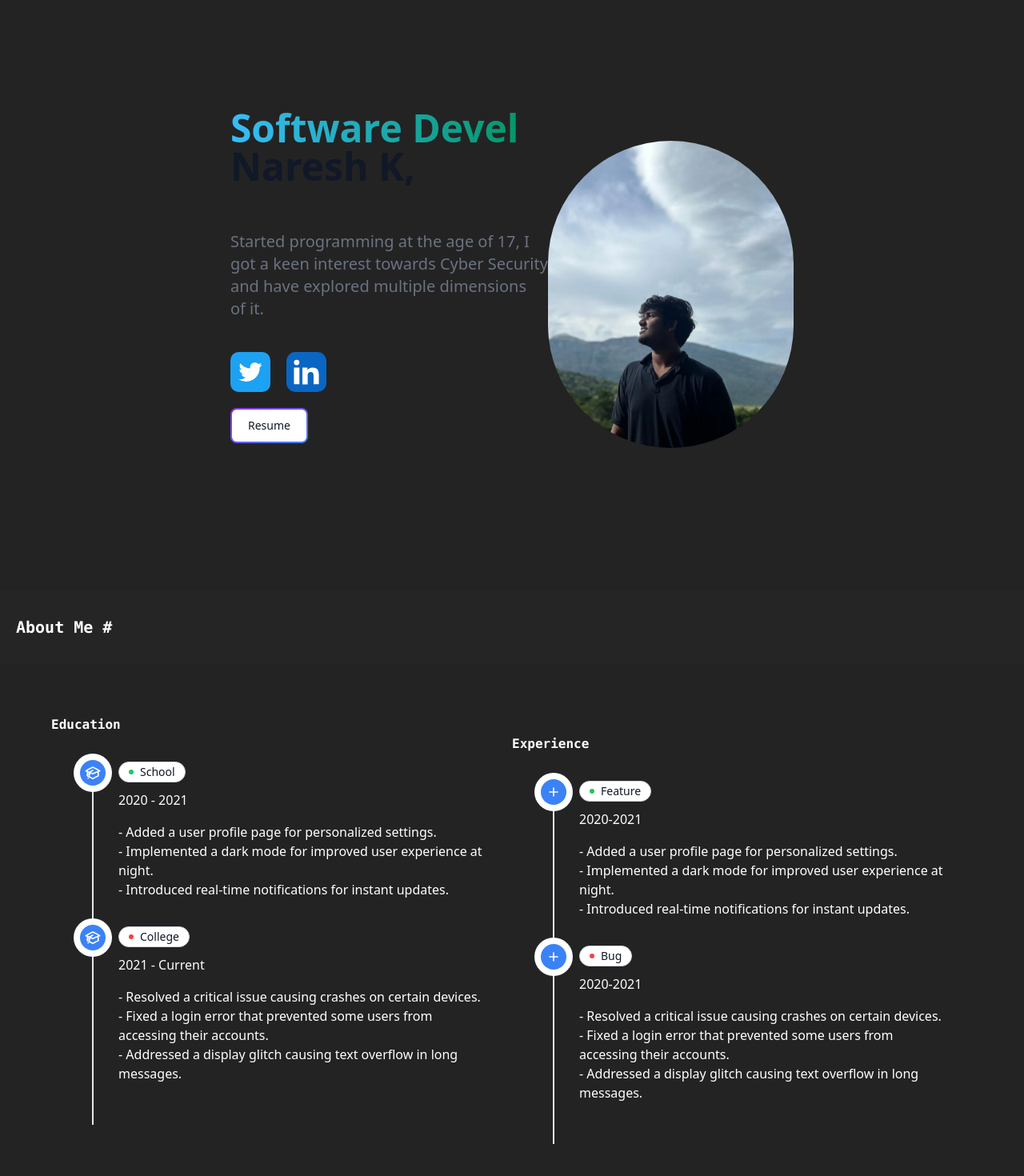
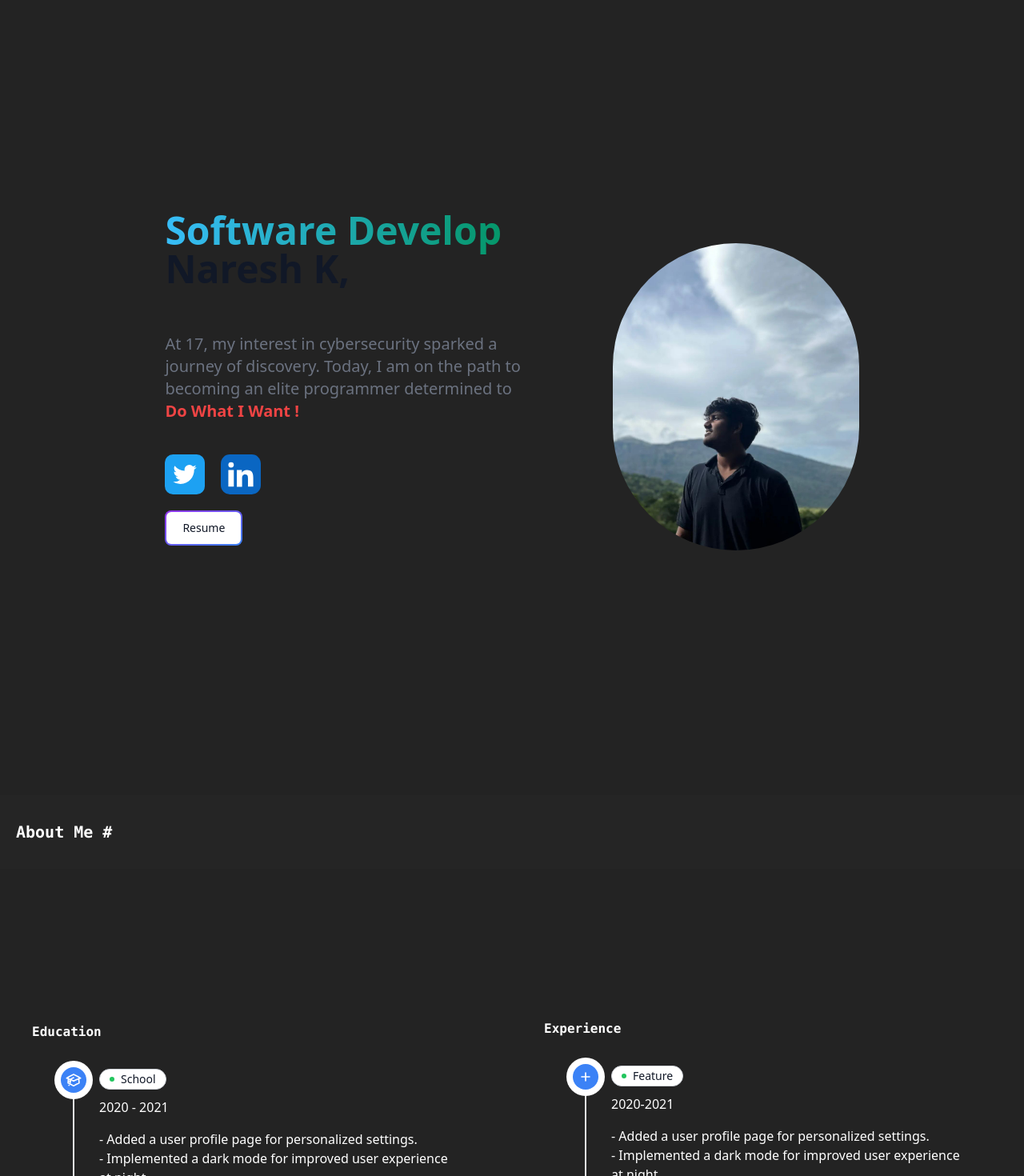
Before and after one commit to Naresh-Developr/portfolio, a React (Create React App) app: page / in a window 1280 px wide. Shown: the part 100-1570 px from the top of the page at 80% size. Built offline with nearby package versions, Linux system fonts and the light colour scheme.

Commit message:
home page update

```diff
--- a/src/components/Experience.js
+++ b/src/components/Experience.js
@@ -2,8 +2,8 @@
 
 export default function Experience() {
   return <section className="flex flex-col md:flex-row bg-home justify-center py-16 ">
-    <div>
-      <div class="bg-home">
+    <div className="py-32">
+      <div class="bg-home px-10">
         <h1 className="text-white font-mono font-semibold"> Education</h1>
         <div class="max-w-xl mx-auto p-8">
           <div class="flow-root">
@@ -99,8 +99,8 @@ export default function Experience() {
         </div>
       </div>
     </div>
-    <div className="py-2">
-      <div class="bg-home" className="py-4">
+    <div className="py-28">
+      <div class="bg-home" className="py-3 px-10">
         <h1 className="text-white font-mono font-semibold">Experience</h1>
         <div class="max-w-xl mx-auto p-8">
           <div class="flow-root">
--- a/src/components/Home.js
+++ b/src/components/Home.js
@@ -5,20 +5,20 @@ export default function Home() {
     const [text] = useTypewriter({
         words: ['Computer Engineer', 'Cyber Security', 'Software Developer', 'Tech Lover', 'Problem Solver'],
         loop: {},
-        typeSpeed:100,
-        delaySpeed:40
+        typeSpeed: 100,
+        delaySpeed: 40
     })
 
     return (
         <section className='flex flex-col md:flex-row px-20 lg:py-44 py-20 bg-home justify-center'>
-            <div className='flex-col'>
+            <div className='flex-col py-32 md:block w-1/2'>
                 <h1 className="mb-4 text-5xl font-extrabold text-gray-900 dark:text-white md:text-5xl lg:text-5xl">
                     <span className="text-transparent bg-clip-text bg-gradient-to-r to-emerald-600 from-sky-400 transition duration-500 ease-in-out">{text}</span>
                     <br /> Naresh K,
                 </h1>
                 <p className="text-lg font-normal text-gray-500 lg:text-xl dark:text-gray-400 py-10">
-                    Started programming at the age of 17, I <br /> got a keen interest
-                    towards Cyber Security <br /> and have explored multiple dimensions <br /> of it.
+                    At 17, my interest in cybersecurity sparked a<br /> journey of discovery.
+                    Today, I am on the path to<br /> becoming an elite programmer determined to<br /> <b className='font-bold text-red-500'>Do What I Want !</b>
                 </p>
 
                 <div className='flex'>
@@ -44,6 +44,7 @@ export default function Home() {
                     </svg>
 
                     <div className='px-5'>
+                        <a href='https://www.linkedin.com/in/naresh0k/'>
                             <svg
                                 id="Layer_1"
                                 data-name="Layer 1"
@@ -64,17 +65,19 @@ export default function Home() {
                                 />
 
                             </svg>
+                        </a>
                     </div>
                 </div>
-
+                <a href='https://drive.google.com/file/d/1BYeyRDVx9AuKTXcqU-EhnBTDZ8DwFeD0/view?usp=sharing'>
                 <button className="relative inline-flex items-center justify-center p-0.5 mt-5 mb-2 me-2 overflow-hidden text-sm font-medium
                 text-gray-900 rounded-lg group bg-gradient-to-br from-purple-600 to-blue-500 group-hover:from-purple-600 group-hover:to-blue-500 hover:text-white dark:text-white focus:ring-4 focus:outline-none focus:ring-blue-300 dark:focus:ring-blue-800">
                     <span className="relative px-5 py-2.5 transition-all ease-in duration-75 bg-white
                 dark:bg-gray-900 rounded-md group-hover:bg-opacity-0">Resume
                     </span>
                 </button>
+                </a>
             </div>
-            <div>
+            <div className='py-32'>
                 <img className="rounded-full w-97 h-96 mt-10 " src={hero} alt="image description" />
             </div>
         </section>
```
Lines whose indentation alone changed are shown as unchanged.
